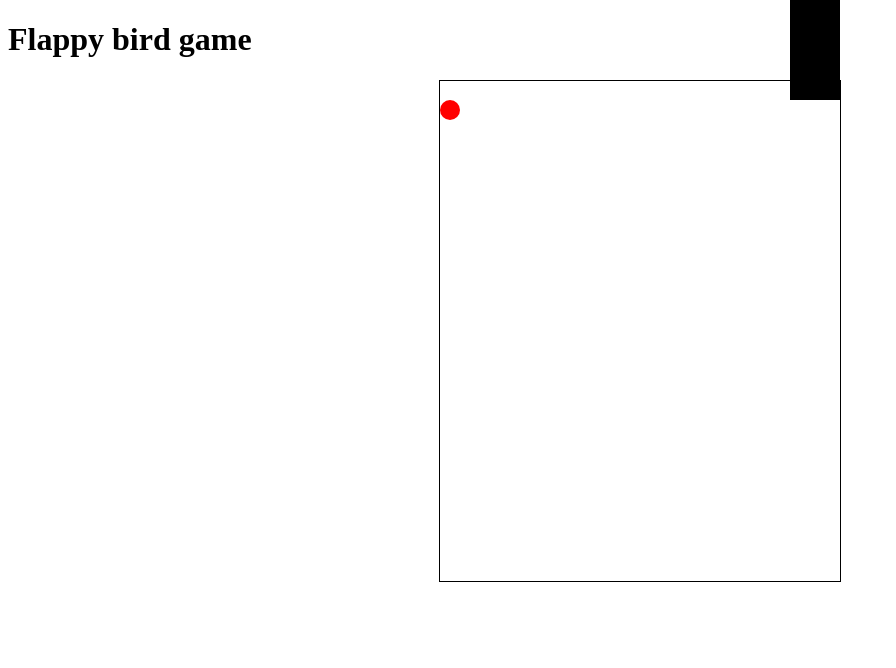
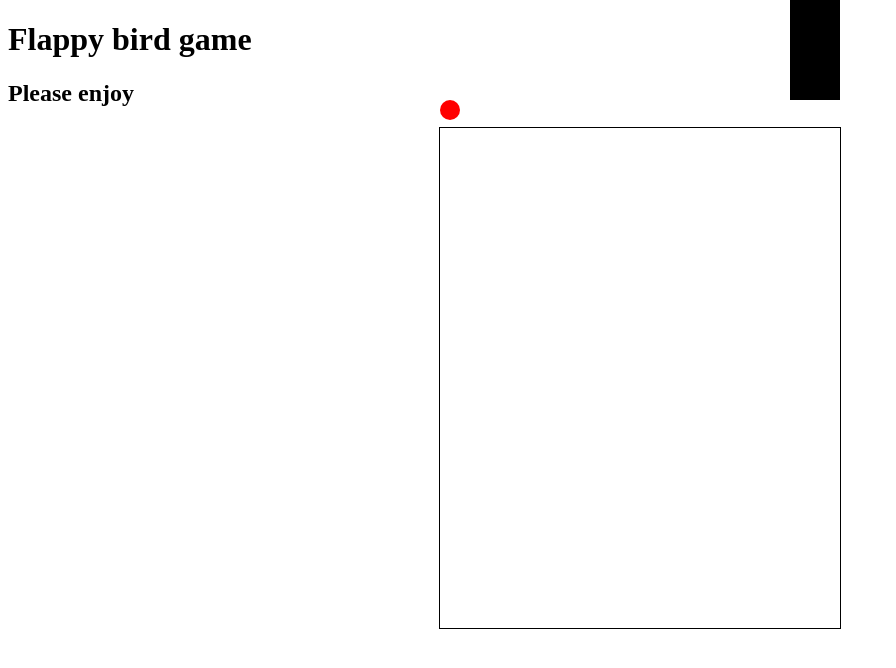
Before and after one commit to csathvik2011/csathvik.github.io, a plain HTML site: page index.html in a window 1280 px wide. Shown: the whole page, without its empty margins (0-896 px from the left). Drawn offline with Linux system fonts and the light colour scheme.

Commit message:
Update index.html

```diff
--- a/index.html
+++ b/index.html
@@ -4,6 +4,7 @@
   <meta charset="utf-8">
   <title>Flappy bird</title>
   <h1>Flappy bird game</h1>
+  <h2>Please enjoy</h2>
   <link rel="stylesheet" href="style.css">
 </head>
 <body>
```
